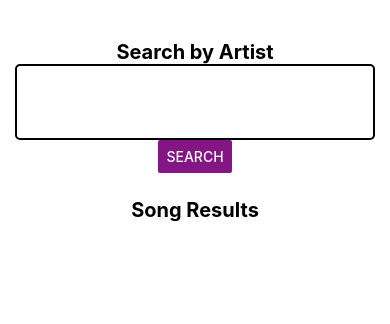
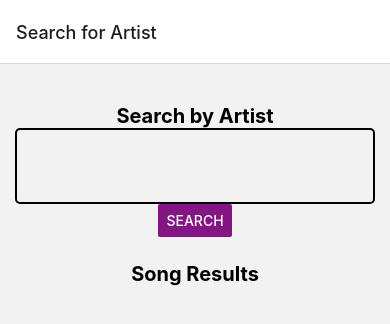
Before and after one commit to richkuo/songbook, a React Native app: screen / in a window 390 px wide. Shown: the top 324 px of the page. Built offline with nearby package versions, Linux system fonts and the light colour scheme.

Commit message:
Adding react navigation

```diff
--- a/App.js
+++ b/App.js
@@ -2,11 +2,19 @@
 import React from 'react';
 import { StyleSheet, Text, SafeAreaView } from 'react-native';
 import SearchScreen from './screens/SearchScreen';
+import { NavigationContainer } from '@react-navigation/native';
+import { createNativeStackNavigator } from '@react-navigation/native-stack';
+
+const Stack = createNativeStackNavigator();
 
 export default function App() {
   return (
     <SafeAreaView style={styles.container}>
-      <SearchScreen />
+      <NavigationContainer>
+        <Stack.Navigator>
+          <Stack.Screen name="Search for Artist" component={SearchScreen} />
+        </Stack.Navigator>
+      </NavigationContainer>
       <StatusBar style="auto" />
     </SafeAreaView>
   );
--- a/package.json
+++ b/package.json
@@ -8,11 +8,15 @@
     "eject": "expo eject"
   },
   "dependencies": {
+    "@react-navigation/native": "^6.0.4",
+    "@react-navigation/native-stack": "^6.2.2",
     "expo": "~42.0.1",
     "expo-status-bar": "~1.0.4",
     "react": "16.13.1",
     "react-dom": "16.13.1",
     "react-native": "https://github.com/expo/react-native/archive/sdk-42.0.0.tar.gz",
+    "react-native-safe-area-context": "3.2.0",
+    "react-native-screens": "~3.4.0",
     "react-native-web": "~0.13.12"
   },
   "devDependencies": {
--- a/screens/SearchScreen.js
+++ b/screens/SearchScreen.js
@@ -13,7 +13,7 @@
   const [artist, setArtist] = useState('');
   const [songList, setSongList] = useState([]);
 
-  const submitArtist = async (searchTerm) => {
+  const submitSearch = async (searchTerm) => {
     try {
       const response = await fetch('https://api.genius.com/search?q=' + searchTerm, {
         method: 'GET',
@@ -55,7 +55,7 @@
       />
 
       <Button
-        onPress={() => submitArtist(artist)}
+        onPress={() => submitSearch(artist)}
         title="Search"
         color="#841584"
         accessibilityLabel="Artist Search Button"
```
Also changed, not shown: 1 other file (tests, documents, lock files or other folders).
